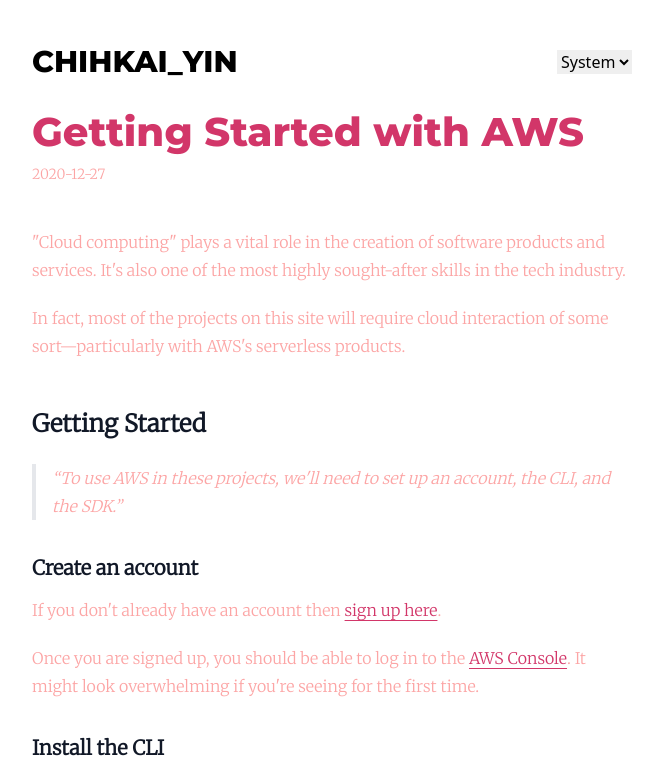
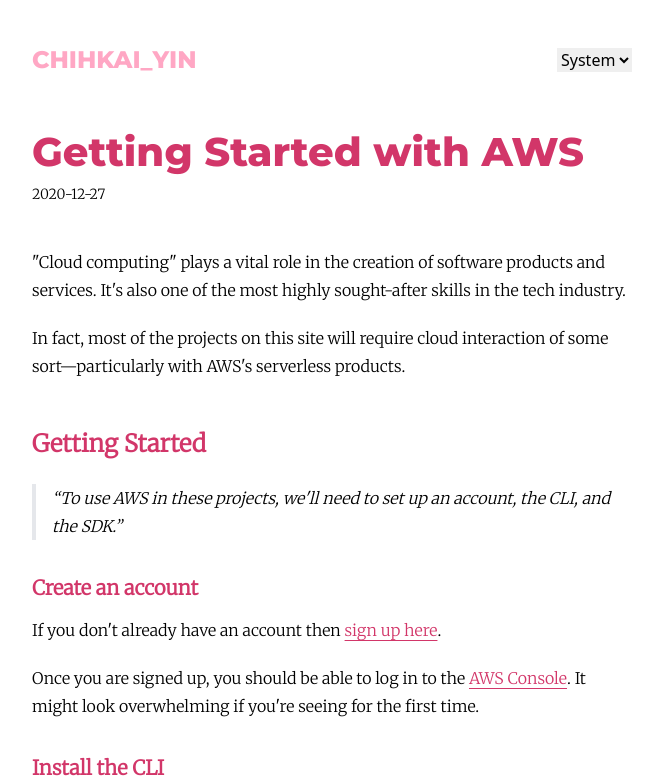
Before and after one commit to alexyin0978/chihkaiyin.blog, a Next.js app: page /aws-quickstart in a window 1280 px wide. Shown: the top 781 px of the page, without its empty margins (308-971 px from the left). Built offline with nearby package versions, Linux system fonts and the light colour scheme.

Commit message:
update: theme WIP

```diff
--- a/app/[post]/page.tsx
+++ b/app/[post]/page.tsx
@@ -8,6 +8,7 @@
 } from "@/utils/readPost";
 
 import Markdown from "@/components/Markdown";
+import Nav from "@/components/Nav";
 
 type PostProps = {
   params: {
@@ -55,19 +56,18 @@
 // };
 
 const proseStyles = {
-  headings:
-    "dark:prose-headings:text-red-300 dark:prose-headings:text-gray-300",
-  p: "prose-p:text-base prose-p:leading-7 prose-p:text-red-300 dark:prose-p:text-gray-300",
+  headings: "prose-headings:text-header dark:prose-headings:text-header_dark",
+  p: "prose-p:text-base prose-p:leading-7 prose-p:text-black dark:prose-p:text-gray-300",
   a: "prose-a:text-header dark:prose-a:text-header_dark prose-a:underline-offset-4 prose-a:decoration-1",
   blockquote:
     "prose-blockquote:text-yellow-300 dark:prose-blockquote:text-gray-300",
   strong:
-    "prose-strong:text-pink-300 dark:prose-strong:text-gray-300 prose-strong:font-bold",
+    "prose-strong:text-black dark:prose-strong:text-gray-300 prose-strong:font-bold",
   pre: "prose-pre:bg-[#011627] prose-pre:rounded-xl prose-pre:p-5 prose-pre:-mx-5",
 };
 
 const postLinkSharedStyle =
-  "hover:font-semibold duration-200 transition-['font-weight'] hover:font-semibold duration-200 transition-['font-weight']";
+  "hover:font-semibold duration-200 transition-['font-weight']";
 
 export default function Post({ params }: PostProps) {
   const { data: postMetaData, content: postMarkdown } = getPost(params.post);
@@ -76,21 +76,25 @@
 
   return (
     <>
-      <header className="mb-7">
+      <Nav
+        titleSize="text-2xl"
+        titleColor="text-[#ffa7c4] dark:text-amber-100"
+      />
+      <header className="mb-7 mt-14">
         <h1
           className={`${montserrat.className} text-4xl sm:text-[40px] sm:leading-10 mb-3 text-header dark:text-header_dark font-extrabold`}
         >
           {title}
         </h1>
         <p
-          className={`text-red-300 dark:text-gray-300 text-sm ${merriweather.className}`}
+          className={`text-black dark:text-gray-300 text-sm ${merriweather.className}`}
         >
           {date}
         </p>
       </header>
       <main className="pt-4">
         <article
-          className={`prose text-red-300 dark:text-gray-300 ${proseStyles.headings}
+          className={`prose text-black dark:text-gray-300 ${proseStyles.headings}
       ${proseStyles.p} ${proseStyles.a} ${proseStyles.blockquote}
       ${proseStyles.strong} ${proseStyles.pre} ${merriweather.className}`}
         >
@@ -98,7 +102,7 @@
         </article>
       </main>
       <aside className="mt-14 -mb-1">
-        <ul className="flex justify-between items-center text-base text-red-300 dark:text-header_dark">
+        <ul className="flex justify-between items-center text-base text-header dark:text-header_dark">
           <li
             className={`${
               !prevPostMetadata ? "invisible" : ""
--- a/app/globals.css
+++ b/app/globals.css
@@ -5,5 +5,5 @@
 /* styling for markdown inline code */
 /* TODO: find a more efficiant way to style inline-code */
 p > .p__inline-code {
-  @apply before:content-none after:content-none bg-[#737c99] text-gray-300 bg-opacity-20 rounded-sm px-1 font-light text-base py-[2px] mx-[1px];
+  @apply before:content-none after:content-none bg-yellow-300 dark:bg-[#737c99] text-black dark:text-gray-300 bg-opacity-20 rounded-sm px-1 font-light text-base py-[2px] mx-[1px];
 }
--- a/app/layout.tsx
+++ b/app/layout.tsx
@@ -1,6 +1,5 @@
 import "./globals.css";
 
-import Nav from "@/components/Nav";
 import Footer from "@/components/Footer";
 import { Providers as ThemeProvider } from "@/components/ThemeProvider";
 
@@ -22,7 +21,6 @@
             id="app"
             className="bg-main dark:bg-main_dark relative max-w-pageMax mx-auto w-full pt-11 px-5 h-full min-h-screen"
           >
-            <Nav />
             {children}
             <Footer />
           </div>
--- a/app/page.tsx
+++ b/app/page.tsx
@@ -5,9 +5,10 @@
 import { getAllPostsMetaDatas, PostMetaData } from "@/utils/readPost";
 
 import { SelfIntro } from "@/components/SelfIntro";
+import Nav from "@/components/Nav";
 
 const merriweather = Merriweather({
-  weight: "300",
+  weight: "400",
   subsets: ["latin"],
 });
 
@@ -41,6 +42,7 @@
 
   return (
     <>
+      <Nav />
       <SelfIntro />
       <main>
         {postMetaDatas.length !== 0 &&
--- a/components/Footer.tsx
+++ b/components/Footer.tsx
@@ -15,7 +15,7 @@
   return (
     <footer>
       <div className="h-44">{/* invisible height */}</div>
-      <div className="absolute bottom-0 h-14 px-5 left-0 text-sm text-black dark:text-white font-light pt-5 pb-3 w-full flex justify-between items-center">
+      <div className="absolute bottom-0 h-14 px-5 left-0 text-sm text-pageTitle dark:text-pageTitle_dark font-light pt-5 pb-3 w-full flex justify-between items-center">
         <p>© 2023 ChihKai Yin</p>
         <div className="flex gap-3.5">
           {mediaLinks.map(({ type, link }) => (
--- a/components/Nav.tsx
+++ b/components/Nav.tsx
@@ -10,12 +10,18 @@
 
 const pageTitle = "CHIHKAI_YIN";
 
-export default function Nav() {
+export default function Nav({
+  titleSize = "text-2xl sm:text-3xl",
+  titleColor = "text-pageTitle dark:text-pageTitle_dark",
+}: {
+  titleSize?: string;
+  titleColor?: string;
+}) {
   return (
-    <nav className="flex mb-8 justify-between items-center">
+    <nav className="flex justify-between items-center">
       <Link
         href={"/"}
-        className={`text-2xl sm:text-3xl font-extrabold text-black dark:text-white ${montserrat.className}`}
+        className={`${titleSize} font-extrabold ${titleColor} ${montserrat.className}`}
       >
         {pageTitle}
       </Link>
--- a/components/SelfIntro.tsx
+++ b/components/SelfIntro.tsx
@@ -5,25 +5,24 @@
 import Avatar from "/assets/avatar.jpeg";
 
 const merriweather = Merriweather({
-  weight: "300",
+  weight: "400",
   subsets: ["latin"],
 });
 
 export const SelfIntro = () => {
   return (
-    <aside className="flex items-center pb-7 mb-12">
+    <aside className="flex items-center pb-7 mb-12 mt-10">
       {/* avatar */}
-      <div className="w-16 h-16 rounded-full mr-4 border border-red-300 dark:border-gray-400 overflow-hidden pb-5">
+      <div className="w-16 h-16 rounded-full mr-4 border border-gray-400 overflow-hidden pb-5">
         <Image
           src={Avatar}
-          width={60}
-          height={107}
+          width={72}
           alt="avatar"
-          className="-mt-[23px] ml-[0.5px]"
+          className="-mt-[24px] mr-[1px]"
         />
       </div>
       {/* intro */}
-      <div className={`text-white dark:text-white ${merriweather.className}`}>
+      <div className={`text-black dark:text-white ${merriweather.className}`}>
         <p>
           Personal blog by{" "}
           <Link
--- a/components/ThemeSwitch.tsx
+++ b/components/ThemeSwitch.tsx
@@ -2,6 +2,12 @@
 
 import { useTheme } from "next-themes";
 import { useHasMounted } from "@/hooks";
+
+const THEME_VALUE = {
+  SYSTEM: "system",
+  DARK: "dark",
+  LIGHT: "light",
+};
 
 const ThemeSwitch = () => {
   const { theme, setTheme } = useTheme();
@@ -9,12 +15,12 @@
 
   return (
     <select
-      value={hasMounted ? theme : "system"}
+      value={hasMounted ? theme : THEME_VALUE.SYSTEM}
       onChange={e => setTheme(e.target.value)}
     >
-      <option value="system">System</option>
-      <option value="dark">Dark</option>
-      <option value="light">Light</option>
+      <option value={THEME_VALUE.SYSTEM}>System</option>
+      <option value={THEME_VALUE.DARK}>Dark</option>
+      <option value={THEME_VALUE.LIGHT}>Light</option>
     </select>
   );
 };
--- a/tailwind.config.js
+++ b/tailwind.config.js
@@ -14,10 +14,10 @@
       colors: {
         main: colors.white,
         main_dark: "#121212",
+        pageTitle: "#222222",
+        pageTitle_dark: colors.white,
         header: "#d23669",
         header_dark: "#E3D888",
-        content: "#222222",
-        content_dark: "#e8ddb5",
       },
       maxWidth: {
         pageMax: "40rem", // 640px
```
